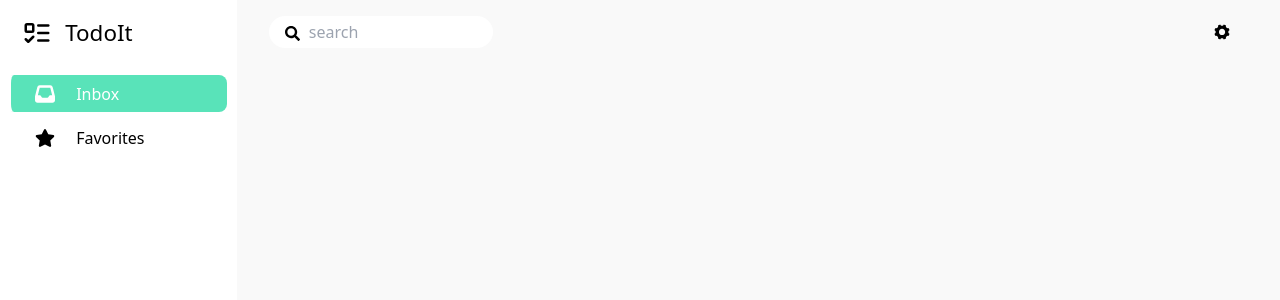
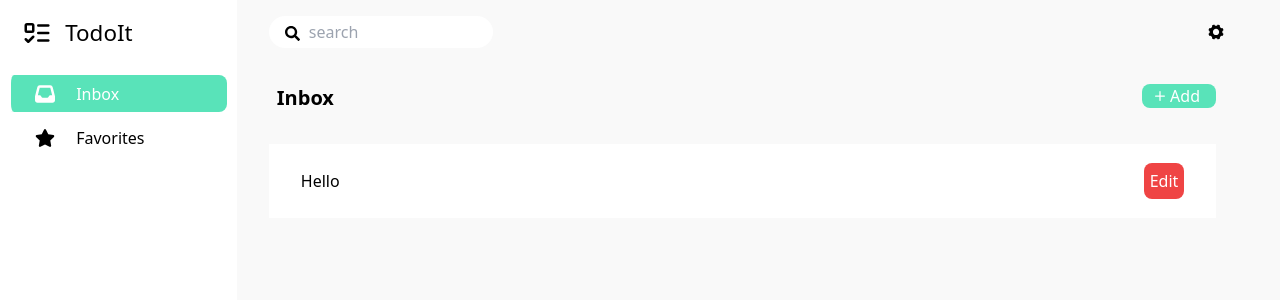
Before and after one commit to Daffa-Khayruyardan/TodoIt, a React (Vite) app in the folder client/: page /todo in a window 1280 px wide. Shown: the top 300 px of the page. Built offline with nearby package versions, Linux system fonts and the light colour scheme.

Commit message:
update some parts of client side

```diff
--- /dev/null
+++ b/client/components/Card.jsx
@@ -0,0 +1,20 @@
+// import some packages
+import { Link } from "react-router-dom";
+
+
+const Card = () => {
+    return (
+        <div className="xl:flex xl:justify-between xl:items-center xl:bg-white xl:mt-[2em] xl:mr-[4em] xl:ml-[2em] xl:pl-[2em] xl:pt-[1.2em] xl:pb-[1.2em]">
+            {/* name of todo */}
+            <h1>Hello</h1>
+
+            {/* container modify */}
+            <Link className="xl:flex xl:justify-center xl:rounded-lg xl:items-center xl:cursor-pointer bg-red-500 xl:mr-[2em] w-10 h-9">
+                {/* edit  */}
+                <h1 className="xl:text-white">Edit</h1>
+            </Link>
+        </div>
+    )
+}
+
+export default Card;
--- a/client/components/Header.jsx
+++ b/client/components/Header.jsx
@@ -15,7 +15,11 @@ const Header = () => {
 
             {/* others group */}
             <div className="xl:pr-[3em]">
-                <IoIosSettings size={20} className="xl:cursor-pointer" />
+                {/* setting button container */}
+                <div className="xl:rounded-full xl:flex xl:justify-center xl:items-center xl:hover:bg-greenLightDying w-8 h-8">
+                    <IoIosSettings size={20} className="xl:cursor-pointer" />
+                </div>
+
             </div>
         </header>
     )
--- /dev/null
+++ b/client/layout/ModifyLayout.jsx
@@ -0,0 +1,14 @@
+// import some packages
+
+import { Outlet } from "react-router-dom"
+
+
+const ModifyLayout = () => {
+    return(
+        <div className="xl:bg-greenLight xl:flex xl:justify-center xl:items-center xl:h-[100vh]">
+            <Outlet />
+        </div>
+    )
+}
+
+export default ModifyLayout
--- /dev/null
+++ b/client/pages/AddTodo.jsx
@@ -0,0 +1,9 @@
+const AddTodo = () => {
+    return(
+        <div className="xl:bg-silverLight xl:flex-1">
+            hello
+        </div>
+    )
+}
+
+export default AddTodo;
--- a/client/pages/Todo.jsx
+++ b/client/pages/Todo.jsx
@@ -1,5 +1,9 @@
 // import packages
 import { useState } from "react";
+import { Link } from "react-router-dom";
+
+// import components
+import Card from "../components/Card";
 
 // import icons
 import { IoIosAdd } from "react-icons/io";
@@ -10,10 +14,23 @@ const Todo = () => {
 
     return(
         <div className="xl:flex-1 bg-silverLight">
+            {/* title container */}
+            <div className="xl:flex xl:justify-between xl:items-center xl:mr-[4em]">
+                {/* title of pages */}
+                <h1 className="xl:ml-[2em] xl:font-bold xl:mt-[1em] xl:text-xl">Inbox</h1>
 
+                {/* button add todo */}
+                <Link className="xl:flex xl:rounded-lg xl:pl-2 xl:mt-[1em] xl:pr-4 xl:justify-center xl:items-center xl:h-6  xl:bg-greenLight">
+                    {/* icon add */}
+                    <IoIosAdd color="white" size={20}/>
 
-            {/* add todo popup */}
+                    {/* name button */}
+                    <h1 className="xl:text-white ">Add</h1>
+                </Link>
+            </div>
 
+            {/* content of todo here */}
+            <Card />
         </div>
     )
 }
--- a/client/src/App.jsx
+++ b/client/src/App.jsx
@@ -10,6 +10,7 @@ import Login from "../pages/Login";
 import Register from "../pages/Register";
 import Todo from "../pages/Todo";
 import Favorite from "../pages/Favorite";
+import AddTodo from "../pages/AddTodo";
 
 const App = () => {
   return(
@@ -24,6 +25,7 @@ const App = () => {
       <Route path="/" element={<HomeLayout />}>
         <Route path="todo" element={<Todo />} />
         <Route path="favorite" element={<Favorite />} />
+        <Route path="add" element={<AddTodo />} />
       </Route>
     </Routes>
   )
```
